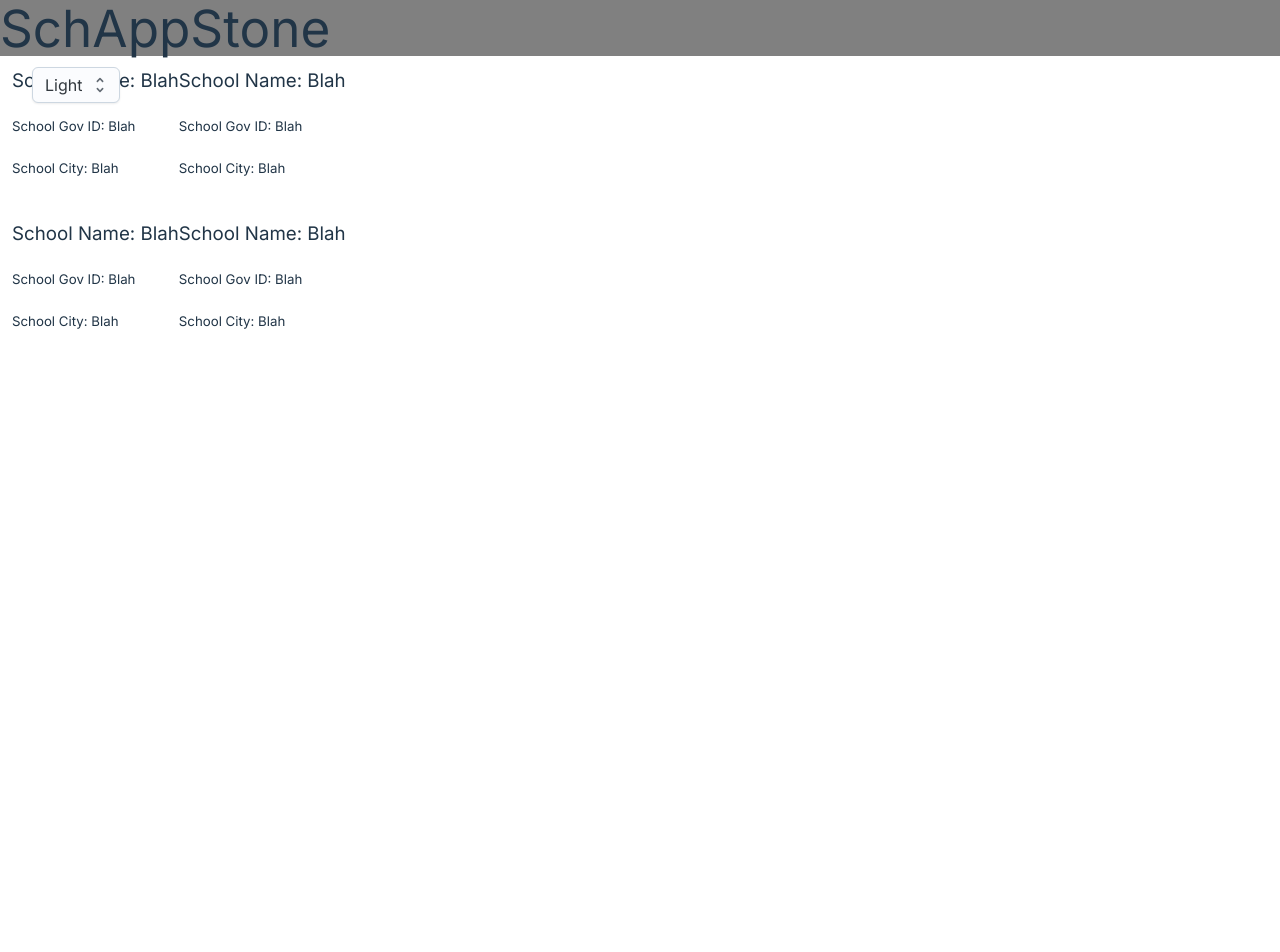
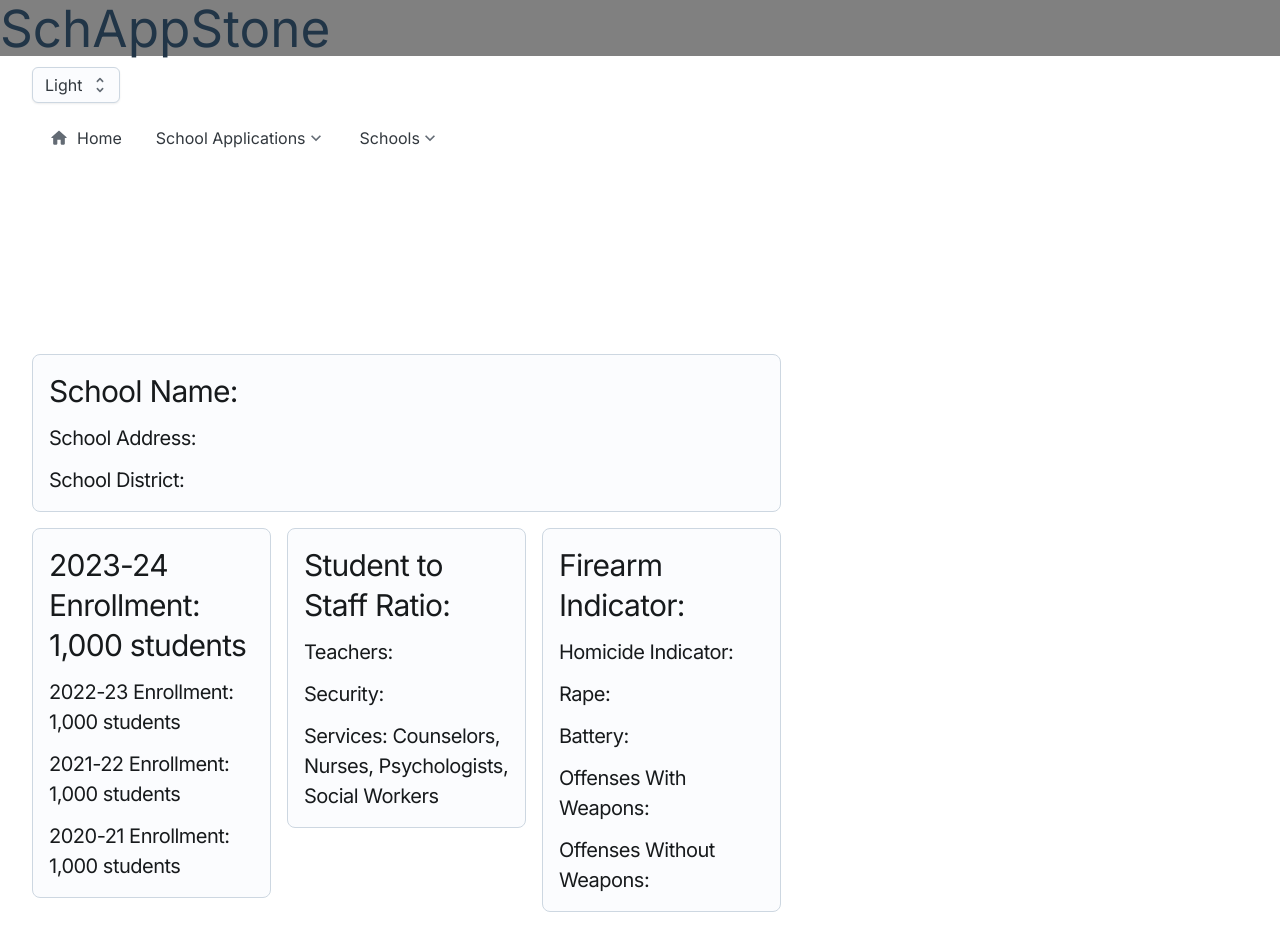
Before and after one commit to jmbain/SchAppStone, a React (Vite) app in the folder client/: page /schoolprofiletesting in a window 1280 px wide. Shown: the top 952 px of the page. Before the commit the page ends 800 px from the top, so only its background shows below. Built offline with nearby package versions, Linux system fonts and the light colour scheme.

Commit message:
SchoolProfile page now successfully laid out like a grid and has component placeholders for various datasets for testing

```diff
--- a/client/src/components/SchoolProfile.tsx
+++ b/client/src/components/SchoolProfile.tsx
@@ -5,8 +5,17 @@
 
 import { styled } from '@mui/joy/styles';
 import Sheet from '@mui/joy/Sheet';
-import Grid from '@mui/joy/Grid';
+import NavigationMenu from './NavigationMenu';
+import Box from '@mui/joy/Box';
+import Button from '@mui/joy/Button';
+
+
 import SchoolsBasicData from './SchoolsBasicData';
+import SchoolsEnrollmentData from './SchoolsEnrollmentData';
+import SchoolStaffData from './SchoolStaffData';
+import SchoolOffensesData from './SchoolsOffensesData';
+
+
 
 const Item = styled(Sheet)(({ theme }) => ({
     backgroundColor: '#fff',
@@ -38,23 +47,31 @@ function SchoolProfile() {
     // if(school!==null) {
         return(
             <div>
-                <Grid container
-            spacing={{ xs: 5, md: 5 }}
-            columns={{ xs: 5, sm: 10, md: 15 }}
-            sx={{ flexGrow: 1 }}>
-                <Grid xs={2} md={8} component={SchoolsBasicData}>
-                    <Item>xs=6 md=8</Item>
-                </Grid>
-                <Grid xs={6} md={4} component={SchoolsBasicData}>
-                    <Item>xs=6 md=4</Item>
-                </Grid>
-                <Grid xs={6} md={4} component={SchoolsBasicData}>
-                    <Item>xs=6 md=4</Item>
-                </Grid>
-                <Grid xs={6} md={8} component={SchoolsBasicData}>
-                    <Item>xs=6 md=8</Item>
-                </Grid>
-            </Grid>
+                <br></br>
+                <br></br>
+                <NavigationMenu/>
+                <br></br>
+                <br></br>
+                <Box sx={{ width: 1 }}>
+                    <Box sx={{ display: 'grid', gridTemplateColumns: 'repeat(16, 1fr)', gridTemplateRows: 'auto', gap: 2, minWidth: 800 }}>
+                        <Box sx={{ gridColumn: 'span 15'}} >
+                            <SchoolsBasicData/>
+                        </Box>
+                        <Box sx={{ gridColumn: 'span 5' }}>
+                            <SchoolsEnrollmentData/>
+                        </Box>
+                        <Box sx={{ gridColumn: 'span 5' }}>
+                            <SchoolStaffData/>
+                        </Box>
+                        <Box sx={{ gridColumn: 'span 5' }}>
+                            <SchoolOffensesData/>
+                        </Box>
+                        <Box sx={{ gridColumn: 'span 15'}} >
+                            <Button sx={{margin:5 }}>Save For Later</Button>
+                            <Button sx={{margin:5}}>Apply Now </Button>
+                        </Box>
+                    </Box>
+                </Box>
             </div>
 
         )
--- /dev/null
+++ b/client/src/components/SchoolStaffData.tsx
@@ -0,0 +1,18 @@
+import { Sheet, Card, Typography } from "@mui/joy"
+
+function SchoolStaffData() {
+
+    return (
+        <Sheet className="schoolProfileContainer" sx={{gap:25, borderRadius:10}}>
+            <Card className="schoolDataContainer">
+                <Typography level="h2">Student to Staff Ratio: </Typography>
+                <Typography level="h4">Teachers: </Typography>
+                <Typography level="h4">Security: </Typography>
+                <Typography level="h4">Services: Counselors, Nurses, Psychologists, Social Workers  </Typography>
+            </Card>
+        </Sheet>
+    )
+
+}
+
+export default SchoolStaffData;
--- a/client/src/components/SchoolsBasicData.tsx
+++ b/client/src/components/SchoolsBasicData.tsx
@@ -1,17 +1,15 @@
-import { Typography } from "@mui/material"
-import { Sheet } from "@mui/joy"
-import Card from "@mui/material"
+import { Sheet, Card, Typography } from "@mui/joy"
 
 function SchoolsBasicData() {
 
     return (
-        <div className="schoolProfileContainer">
-            <div className="schoolDataContainer">
-                <h3>School Name: Blah</h3>
-                <h5>School Gov ID: Blah</h5>
-                <h5>School City: Blah</h5>
-            </div>
-        </div>
+        <Sheet className="schoolProfileContainer" sx={{gap:25, borderRadius:10}}>
+            <Card className="schoolDataContainer">
+                <Typography level="h2">School Name: </Typography>
+                <Typography level="h4">School Address: </Typography>
+                <Typography level="h4">School District: </Typography>
+            </Card>
+        </Sheet>
     )
 
 }
--- a/client/src/components/SchoolsEnrollmentData.tsx
+++ b/client/src/components/SchoolsEnrollmentData.tsx
@@ -0,0 +1,18 @@
+import { Sheet, Card, Typography } from "@mui/joy"
+
+function SchoolsEnrollmentData() {
+
+    return (
+        <Sheet className="schoolProfileContainer" sx={{gap:25, borderRadius:10}}>
+            <Card className="schoolDataContainer">
+                <Typography level="h2">2023-24 Enrollment: 1,000 students </Typography>
+                <Typography level="h4">2022-23 Enrollment: 1,000 students </Typography>
+                <Typography level="h4">2021-22 Enrollment: 1,000 students </Typography>
+                <Typography level="h4">2020-21 Enrollment: 1,000 students </Typography>
+            </Card>
+        </Sheet>
+    )
+
+}
+
+export default SchoolsEnrollmentData;
--- a/client/src/components/SchoolsOffensesData.tsx
+++ b/client/src/components/SchoolsOffensesData.tsx
@@ -0,0 +1,20 @@
+import { Sheet, Card, Typography } from "@mui/joy"
+
+function SchoolOffensesData() {
+
+    return (
+        <Sheet className="schoolProfileContainer" sx={{gap:25, borderRadius:10}}>
+            <Card className="schoolDataContainer">
+                <Typography level="h2">Firearm Indicator: </Typography>
+                <Typography level="h4">Homicide Indicator: </Typography>
+                <Typography level="h4">Rape: </Typography>
+                <Typography level="h4">Battery:  </Typography>
+                <Typography level="h4">Offenses With Weapons:  </Typography>
+                <Typography level="h4">Offenses Without Weapons:  </Typography>
+            </Card>
+        </Sheet>
+    )
+
+}
+
+export default SchoolOffensesData;
```
Also changed, not shown: client/src/components/OffensesData.tsx (added).
